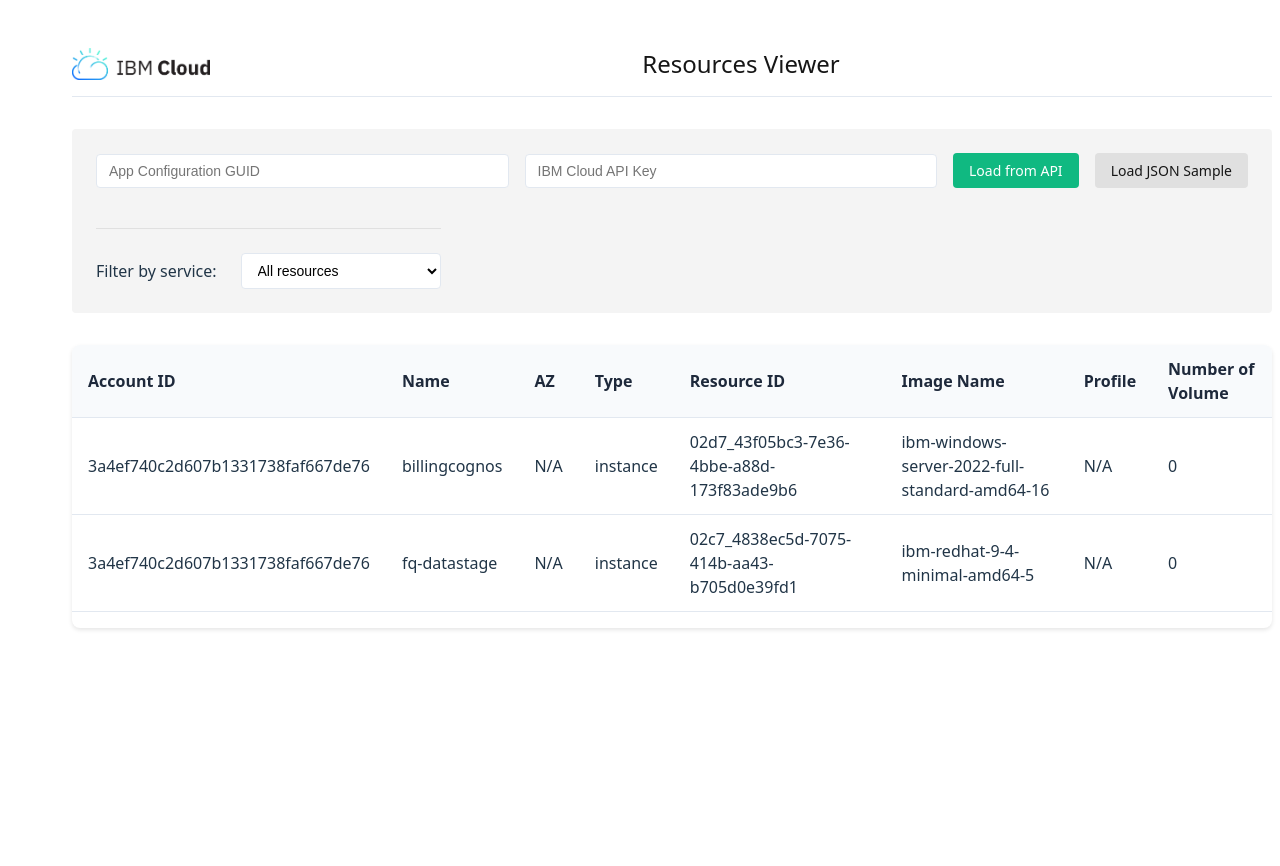
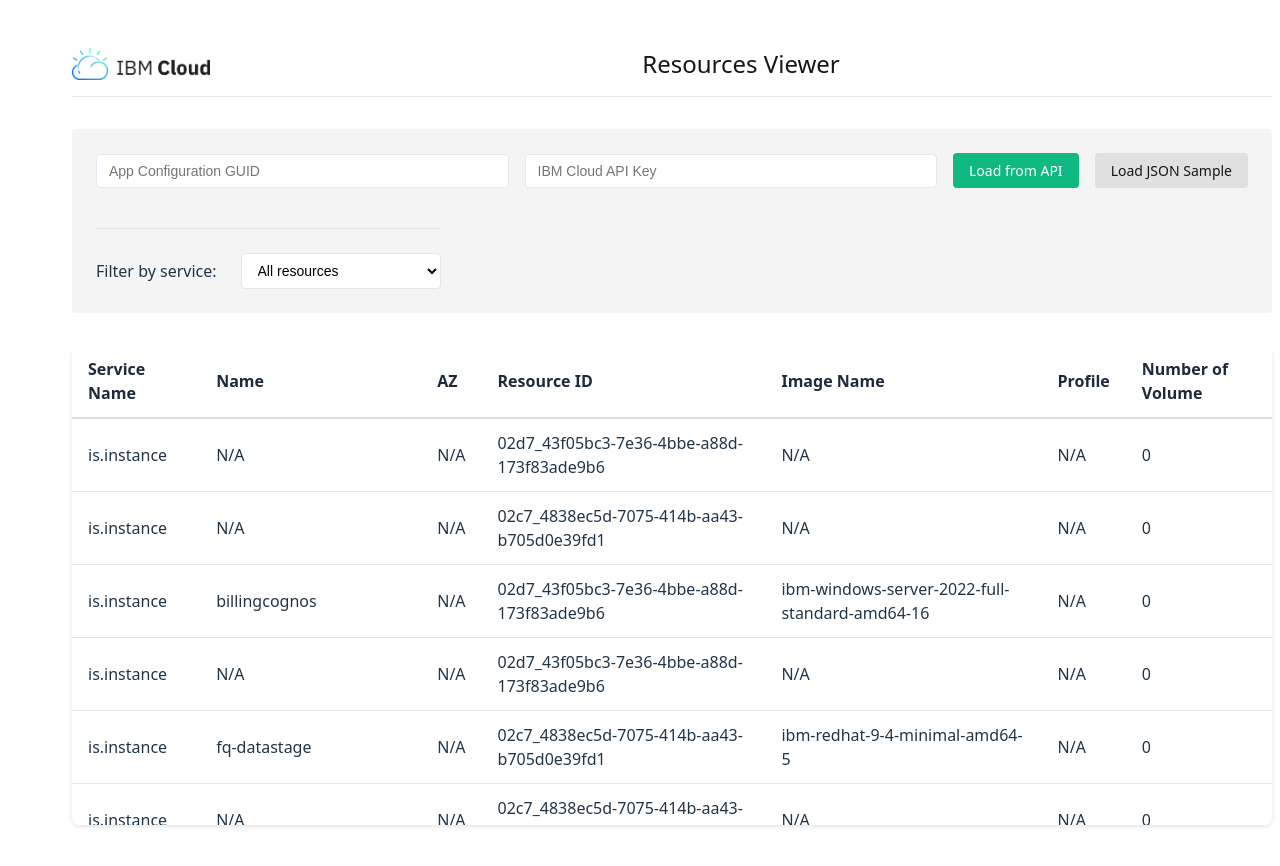
Before and after one commit to lionelmace/resources-viewer, a React (Vite) app: page / in a window 1280 px wide. Shown: the top 866 px of the page. Before the commit the page ends 800 px from the top, so only its background shows below. Built offline with nearby package versions, Linux system fonts and the light colour scheme.

Commit message:
final config aggregator viewer

```diff
--- a/src/App.css
+++ b/src/App.css
@@ -89,8 +89,10 @@
 }
 
 .table-container {
+  max-height: 480px;
+  overflow-y: auto;
+  overflow-x: auto;
   margin: 2rem 0;
-  overflow-x: auto;
   background-color: white;
   border-radius: 8px;
   box-shadow: 0 2px 4px rgba(0, 0, 0, 0.1);
@@ -117,6 +119,16 @@
 
 .vsi-table tbody tr:hover {
   background-color: #f1f5f9;
+}
+
+/* Make table header sticky */
+.vsi-table thead th {
+  position: sticky;
+  top: 0;
+  background: #fff;
+  z-index: 2;
+  /* Optional: add a border or shadow for better separation */
+  border-bottom: 2px solid #e0e0e0;
 }
 
 @media (max-width: 768px) {
--- a/src/App.tsx
+++ b/src/App.tsx
@@ -266,40 +266,52 @@
       </div>
 
       <div className="table-container" style={{ maxHeight: '480px', overflowY: 'auto', overflowX: 'auto' }}>
-        {vsiData ? (
+        {vsiData && Array.isArray(vsiData.configs) && vsiData.configs.length > 0 ? (
           <table className="vsi-table">
             <thead>
               <tr>
-                <th>Account ID</th> {/* New column */}
+                {/* <th>Account ID</th> removed */}
+                <th>Service Name</th>
                 <th>Name</th>
                 <th>AZ</th>
-                <th>Type</th>
                 <th>Resource ID</th>
                 <th>Image Name</th>
                 <th>Profile</th>
-                <th>Number of Volume</th> {/* New column */}
+                <th>Number of Volume</th>
               </tr>
             </thead>
             <tbody>
               {vsiData.configs
-                .filter(config => selectedService === 'all' || config.about.service_name === selectedService)
-                .filter(config => config.about.config_type === 'instance')
+                .filter(config =>
+                  selectedService === 'all'
+                    ? true
+                    : config.about.service_name === selectedService
+                )
+                .filter(config =>
+                  selectedService === 'all'
+                    ? true
+                    : config.about.config_type === 'instance'
+                )
                 .map((config, index) => (
                   <tr key={index}>
-                    <td>{config.about.account_id || 'N/A'}</td>
+                    {/* <td>{config.about.account_id || 'N/A'}</td> removed */}
+                    <td>
+                      {config.config?.service_name ||
+                       config.about.service_name ||
+                       'N/A'}
+                    </td>
                     <td>{config.about.resource_name || 'N/A'}</td>
                     <td>{config.config_v2?.zone || 'N/A'}</td>
-                    <td>{config.about.config_type}</td>
-                    <td>{config.config.resource_id}</td>
-                    <td>{config.config.vm_image_name || 'N/A'}</td>
+                    <td>{config.config?.resource_id || 'N/A'}</td>
+                    <td>{config.config?.vm_image_name || 'N/A'}</td>
                     <td>{config.config_v2?.profile || 'N/A'}</td>
-                    <td>{config.config_v2?.boot_volume?.length || 0}</td>
+                    <td>{Array.isArray(config.config_v2?.boot_volume) ? config.config_v2.boot_volume.length : 0}</td>
                   </tr>
                 ))}
             </tbody>
           </table>
         ) : (
-          <p>Loading data...</p>
+          <p>No data available.</p>
         )}
       </div>
     </div>
```
